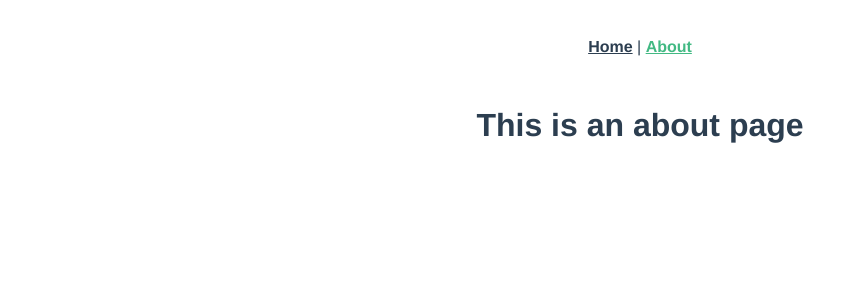
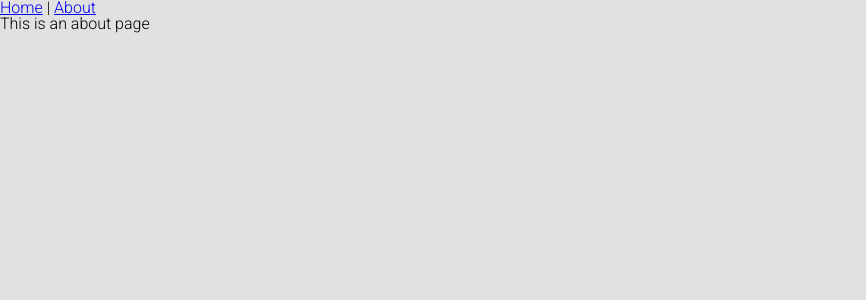
Before and after one commit to timchen0607/Task-Manager, a Vue app: page /about in a window 1280 px wide. Shown: the top 300 px of the page, without its empty margins (0-866 px from the left). Built offline with nearby package versions, Linux system fonts and the light colour scheme.

Commit message:
Style: 編輯 style 架構

```diff
--- a/src/App.vue
+++ b/src/App.vue
@@ -3,28 +3,9 @@
     <router-link to="/">Home</router-link> |
     <router-link to="/about">About</router-link>
   </div>
-  <router-view/>
+  <router-view />
 </template>
 
 <style lang="scss">
-#app {
-  font-family: Avenir, Helvetica, Arial, sans-serif;
-  -webkit-font-smoothing: antialiased;
-  -moz-osx-font-smoothing: grayscale;
-  text-align: center;
-  color: #2c3e50;
-}
-
-#nav {
-  padding: 30px;
-
-  a {
-    font-weight: bold;
-    color: #2c3e50;
-
-    &.router-link-exact-active {
-      color: #42b983;
-    }
-  }
-}
+// @import "./assets/scss/main.scss";
 </style>
--- /dev/null
+++ b/src/assets/scss/_global.scss
@@ -0,0 +1,45 @@
+@import "./_variables";
+@import "./mixin";
+
+html,
+body {
+  color: $c_dark;
+  font-size: 16px;
+  font-family: $font;
+  background-color: $c_secondary;
+}
+
+.container {
+  width: 100%;
+  margin: auto;
+  box-sizing: border-box;
+  max-width: 1000px;
+
+  @include pad {
+    max-width: 720px;
+  }
+  @include mobile {
+    max-width: 540px;
+  }
+}
+
+.title {
+  font-size: 1.6rem;
+  font-weight: bold;
+  text-align: center;
+}
+.subtitle {
+  font-size: 1.25rem;
+  font-weight: bold;
+}
+.remark,
+.placeholder {
+  color: $c_secondary-dark;
+  line-height: 1.5rem;
+}
+.status {
+  font-style: italic;
+  color: $c_success;
+  font-size: 1.5rem;
+  text-align: center;
+}
--- /dev/null
+++ b/src/assets/scss/_mixin.scss
@@ -0,0 +1,10 @@
+@mixin pad {
+  @media (max-width: 1024px) {
+    @content;
+  }
+}
+@mixin mobile {
+  @media (max-width: 767px) {
+    @content;
+  }
+}
--- /dev/null
+++ b/src/assets/scss/_reset.scss
@@ -0,0 +1,129 @@
+/* http://meyerweb.com/eric/tools/css/reset/
+   v2.0 | 20110126
+   License: none (public domain)
+*/
+
+html,
+body,
+div,
+span,
+applet,
+object,
+iframe,
+h1,
+h2,
+h3,
+h4,
+h5,
+h6,
+p,
+blockquote,
+pre,
+a,
+abbr,
+acronym,
+address,
+big,
+cite,
+code,
+del,
+dfn,
+em,
+img,
+ins,
+kbd,
+q,
+s,
+samp,
+small,
+strike,
+strong,
+sub,
+sup,
+tt,
+var,
+b,
+u,
+i,
+center,
+dl,
+dt,
+dd,
+ol,
+ul,
+li,
+fieldset,
+form,
+label,
+legend,
+table,
+caption,
+tbody,
+tfoot,
+thead,
+tr,
+th,
+td,
+article,
+aside,
+canvas,
+details,
+embed,
+figure,
+figcaption,
+footer,
+header,
+hgroup,
+menu,
+nav,
+output,
+ruby,
+section,
+summary,
+time,
+mark,
+audio,
+video {
+  margin: 0;
+  padding: 0;
+  border: 0;
+  font-size: 100%;
+  font: inherit;
+  vertical-align: baseline;
+}
+/* HTML5 display-role reset for older browsers */
+article,
+aside,
+details,
+figcaption,
+figure,
+footer,
+header,
+hgroup,
+menu,
+nav,
+section {
+  display: block;
+}
+body {
+  line-height: 1;
+}
+ol,
+ul {
+  list-style: none;
+}
+blockquote,
+q {
+  quotes: none;
+}
+blockquote:before,
+blockquote:after,
+q:before,
+q:after {
+  content: "";
+  content: none;
+}
+table {
+  border-collapse: collapse;
+  border-spacing: 0;
+}
--- /dev/null
+++ b/src/assets/scss/_variables.scss
@@ -0,0 +1,14 @@
+@import url("https://fonts.googleapis.com/css2?family=Roboto:wght@300&display=swap");
+
+$font: "Roboto", sans-serif;
+$c_dark: #000000;
+$c_light: #ffffff;
+$c_primary: #4a90e2;
+$c_primary-dark: #00408b;
+$c_danger: #d0021b;
+$c_warning: #f5a623;
+$c_success: #63b3b0;
+$c_warning-light: #fff2dc;
+$c_secondary: #e1e1e1;
+$c_secondary-light: #f2f2f2;
+$c_secondary-dark: #757575;
--- a/src/main.js
+++ b/src/main.js
@@ -1,6 +1,8 @@
 import { createApp } from "vue";
 import App from "./App.vue";
 import router from "./router.js";
+import "./assets/scss/_reset.scss";
+import "./assets/scss/_global.scss";
 
 createApp(App)
   .use(router)
```
